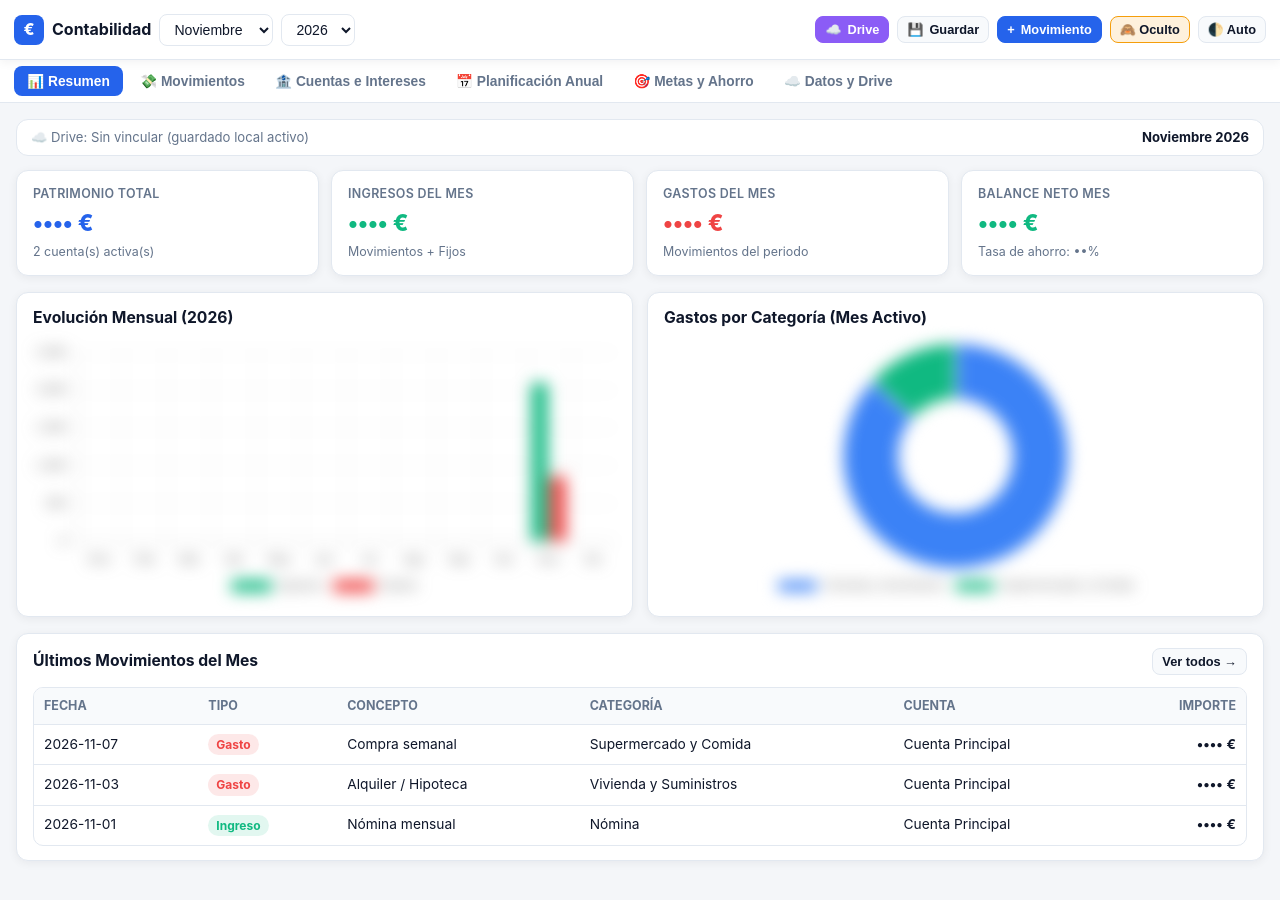
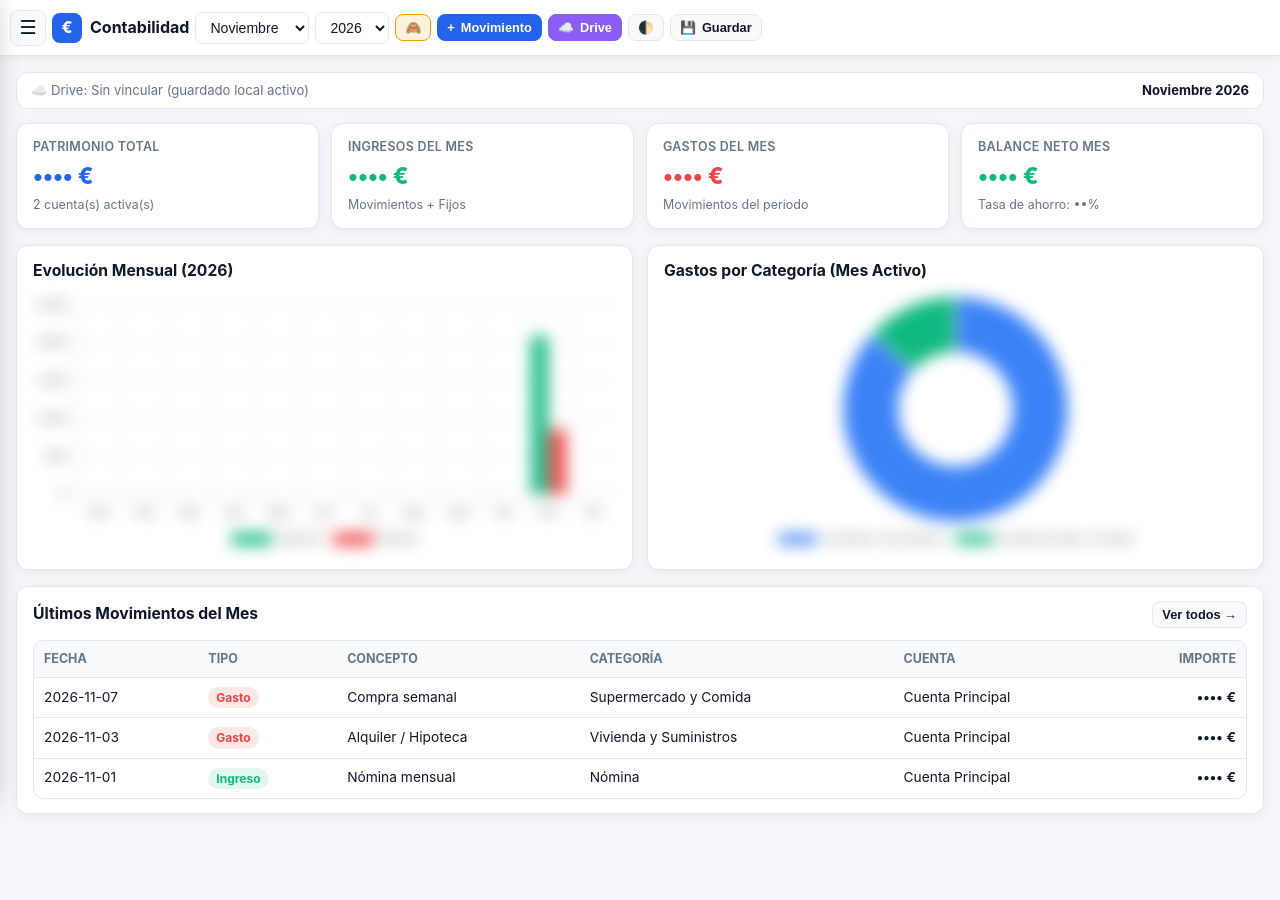
Before and after one commit to Raulsp28/Contabilidad, a plain HTML site: page index.html in a window 1280 px wide. After the commit the page ends 870 px from the top, so only its background shows below. Drawn offline with nearby package versions, Linux system fonts and the light colour scheme.

Commit message:
Add files via upload

```diff
--- a/index.html
+++ b/index.html
@@ -25,8 +25,7 @@
       --accent: #8b5cf6;
       --shadow: 0 2px 10px rgba(15, 23, 42, 0.06);
       --radius: 12px;
-      --header-h: 60px;
-      --nav-h: 46px;
+      --header-h: 56px;
     }
 
     body.dark {
@@ -64,22 +63,24 @@
       position: sticky;
       top: 0;
       z-index: 40;
-      height: var(--header-h);
+      min-height: var(--header-h);
       background: var(--surface);
       border-bottom: 1px solid var(--border);
       display: flex;
       align-items: center;
-      justify-content: space-between;
-      padding: 0 14px;
-      gap: 8px;
+      justify-content: flex-start;
+      padding: 6px 10px;
+      gap: 6px;
       box-shadow: var(--shadow);
+      overflow-x: auto;
     }
 
     .topbar-left, .topbar-right {
       display: flex;
       align-items: center;
-      gap: 8px;
+      gap: 6px;
       flex-wrap: nowrap;
+      flex-shrink: 0;
     }
 
     .brand {
@@ -104,7 +105,8 @@
     }
 
     .hamburger-btn {
-      display: none;
+      display: inline-flex;
+      flex-shrink: 0;
       background: var(--surface-alt);
       border: 1px solid var(--border);
       color: var(--text);
@@ -156,38 +158,7 @@
       border-color: var(--primary);
     }
 
-    /* NAVEGACIÓN DESKTOP */
-    .nav-tabs {
-      position: sticky;
-      top: var(--header-h);
-      z-index: 35;
-      background: var(--surface);
-      border-bottom: 1px solid var(--border);
-      display: flex;
-      gap: 4px;
-      padding: 6px 14px;
-      overflow-x: auto;
-    }
-
-    .nav-tab {
-      border: none;
-      background: transparent;
-      color: var(--text-muted);
-      padding: 7px 13px;
-      border-radius: 8px;
-      font-weight: 600;
-      font-size: 0.86rem;
-      cursor: pointer;
-      white-space: nowrap;
-      transition: all 0.15s ease;
-    }
-    .nav-tab:hover { background: var(--surface-alt); color: var(--text); }
-    .nav-tab.active {
-      background: var(--primary);
-      color: #fff;
-    }
-
-    /* DRAWER MÓVIL */
+    /* MENÚ HAMBURGUESA (DRAWER) */
     .drawer-backdrop {
       display: none;
       position: fixed;
@@ -200,8 +171,8 @@
     .mobile-drawer {
       position: fixed;
       top: 0;
-      left: -270px;
-      width: 260px;
+      left: -275px;
+      width: 265px;
       height: 100%;
       background: var(--surface);
       border-right: 1px solid var(--border);
@@ -211,12 +182,25 @@
       flex-direction: column;
       gap: 8px;
       transition: left 0.22s ease;
+      box-shadow: 4px 0 24px rgba(0, 0, 0, 0.25);
     }
     .mobile-drawer.open { left: 0; }
     .mobile-drawer .nav-tab {
+      border: none;
+      background: transparent;
+      color: var(--text-muted);
+      border-radius: 8px;
+      font-weight: 600;
+      cursor: pointer;
       text-align: left;
       padding: 11px 14px;
       font-size: 0.95rem;
+      transition: all 0.15s ease;
+    }
+    .mobile-drawer .nav-tab:hover { background: var(--surface-alt); color: var(--text); }
+    .mobile-drawer .nav-tab.active {
+      background: var(--primary);
+      color: #fff;
     }
 
     /* CONTENEDOR Y TARJETAS */
@@ -443,10 +427,10 @@
       .grid-2 { grid-template-columns: 1fr; }
     }
     @media (max-width: 720px) {
-      .hamburger-btn { display: inline-flex; }
-      .nav-tabs { display: none; }
-      .brand-text { display: none; }
+      .brand { display: none; }
       .btn-label-hide { display: none; }
+      .topbar select { padding: 5px 6px; font-size: 0.82rem; }
+      .topbar .btn-sm { padding: 6px 8px; font-size: 0.8rem; }
       .grid-4 { grid-template-columns: 1fr 1fr; gap: 8px; }
       .kpi-value { font-size: 1.15rem; }
     }
@@ -467,25 +451,15 @@
     </div>
 
     <div class="topbar-right">
+      <button type="button" id="btn-privacy-toggle" class="btn btn-sm btn-warning" title="Mostrar u ocultar importes">🙈</button>
+      <button type="button" id="btn-open-new-tx" class="btn btn-primary btn-sm" title="Nuevo Movimiento">+ <span class="btn-label-hide">Movimiento</span></button>
       <button type="button" id="btn-gdrive-quick" class="btn btn-sm btn-accent" title="Sincronizar con Google Drive">☁️ <span class="btn-label-hide">Drive</span></button>
+      <button type="button" id="btn-theme-toggle" class="btn btn-sm" title="Tema (Auto / Claro / Oscuro)">🌓</button>
       <button type="button" id="btn-header-save-html" class="btn btn-sm" title="Descargar copia HTML">💾 <span class="btn-label-hide">Guardar</span></button>
-      <button type="button" id="btn-open-new-tx" class="btn btn-primary btn-sm">+ <span class="btn-label-hide">Movimiento</span></button>
-      <button type="button" id="btn-privacy-toggle" class="btn btn-sm btn-warning" title="Mostrar u ocultar importes">🙈 Oculto</button>
-      <button type="button" id="btn-theme-toggle" class="btn btn-sm" title="Tema (Auto / Claro / Oscuro)">🌓 Auto</button>
     </div>
   </header>
 
-  <!-- NAVEGACIÓN DESKTOP -->
-  <nav class="nav-tabs" id="desktop-nav">
-    <button type="button" class="nav-tab active" data-tab="dashboard">📊 Resumen</button>
-    <button type="button" class="nav-tab" data-tab="transactions">💸 Movimientos</button>
-    <button type="button" class="nav-tab" data-tab="accounts">🏦 Cuentas e Intereses</button>
-    <button type="button" class="nav-tab" data-tab="annual">📅 Planificación Anual</button>
-    <button type="button" class="nav-tab" data-tab="goals">🎯 Metas y Ahorro</button>
-    <button type="button" class="nav-tab" data-tab="sync">☁️ Datos y Drive</button>
-  </nav>
-
-  <!-- DRAWER MÓVIL -->
+  <!-- MENÚ DESPLEGABLE HAMBURGUESA -->
   <div class="drawer-backdrop" id="drawer-backdrop"></div>
   <aside class="mobile-drawer" id="mobile-drawer">
     <div style="display:flex;justify-content:space-between;align-items:center;margin-bottom:8px;">
@@ -981,7 +955,7 @@
       document.body.classList.toggle("privacy-masked", isPrivacyMasked);
       const btn = document.getElementById("btn-privacy-toggle");
       if (btn) {
-        btn.textContent = isPrivacyMasked ? "🙈 Oculto" : "👁️ Visible";
+        btn.textContent = isPrivacyMasked ? "🙈" : "👁️";
         btn.classList.toggle("btn-warning", isPrivacyMasked);
       }
       renderAll();
@@ -995,7 +969,7 @@
       document.body.classList.toggle("dark", useDark);
       const btn = document.getElementById("btn-theme-toggle");
       if (btn) {
-        btn.textContent = mode === "system" ? "🌓 Auto" : (mode === "dark" ? "🌙 Oscuro" : "☀️ Claro");
+        btn.textContent = mode === "system" ? "🌓" : (mode === "dark" ? "🌙" : "☀️");
       }
     }
 
@@ -1087,7 +1061,6 @@
         else if (tx.type === "expense") expense += amt;
       });
 
-      // Sumar ajustes manuales anuales del mes si los hubiera
       Object.entries(state.annualManual || {}).forEach(([key, val]) => {
         const [y, catName, mIdx] = key.split("|");
         if (Number(y) === selectedYear && Number(mIdx) === selectedMonth) {
@@ -1108,7 +1081,6 @@
       balEl.className = "kpi-value " + (balance >= 0 ? "text-success" : "text-danger");
       document.getElementById("kpi-savings-rate").textContent = `Tasa de ahorro: ${isPrivacyMasked ? "••%" : rate + "%"}`;
 
-      // Últimos movimientos
       const tbody = document.getElementById("dashboard-recent-tx");
       const recent = monthTxs.slice(0, 6);
       if (!recent.length) {
@@ -1270,7 +1242,6 @@
         `;
       }).join("");
 
-      // Matriz de intereses
       document.getElementById("interest-year-label").textContent = selectedYear;
       const head = document.getElementById("interest-matrix-head");
       head.innerHTML = `<th>Cuenta</th>` + MONTHS_ES.map(m => `<th class="num">${m.slice(0, 3)}</th>`).join("") + `<th class="num">Total Año</th>`;
@@ -1628,7 +1599,6 @@
 
     /* EVENTOS INICIALES */
     document.addEventListener("DOMContentLoaded", () => {
-      // Tema según sistema por defecto
       const savedTheme = safeStorageGet(THEME_MODE_KEY) || "system";
       applyThemeMode(savedTheme, false);
       if (window.matchMedia) {
@@ -1647,7 +1617,6 @@
 
       document.getElementById("btn-privacy-toggle").addEventListener("click", () => togglePrivacyMode());
 
-      // Navegación
       document.querySelectorAll(".nav-tab").forEach(btn => {
         btn.addEventListener("click", () => switchTab(btn.dataset.tab, false));
       });
@@ -1655,7 +1624,6 @@
       document.getElementById("btn-close-drawer").addEventListener("click", closeDrawer);
       document.getElementById("drawer-backdrop").addEventListener("click", closeDrawer);
 
-      // Selectores mes/año
       document.getElementById("global-month-select").addEventListener("change", (e) => {
         selectedMonth = parseInt(e.target.value, 10) || 0;
         persistNavState(true);
@@ -1667,7 +1635,6 @@
         renderAll();
       });
 
-      // Guardar scroll continuo y al salir
       let scrollSaveTimer = null;
       window.addEventListener("scroll", () => {
         clearTimeout(scrollSaveTimer);
@@ -1678,12 +1645,10 @@
         if (document.visibilityState === "hidden") persistNavState(true);
       });
 
-      // Filtros movimientos
       document.getElementById("tx-search").addEventListener("input", renderTransactions);
       document.getElementById("tx-filter-type").addEventListener("change", renderTransactions);
       document.getElementById("tx-filter-account").addEventListener("change", renderTransactions);
 
-      // Formularios
       document.getElementById("btn-open-new-tx").addEventListener("click", () => openTxModal());
       document.getElementById("tx-type").addEventListener("change", toggleTransferFields);
       document.getElementById("tx-form").addEventListener("submit", (e) => {
@@ -1774,7 +1739,6 @@
         renderGoals();
       });
 
-      // Drive y copias
       const savedClientId = safeStorageGet(GDRIVE_CLIENT_KEY);
       if (savedClientId) document.getElementById("gdrive-client-id").value = savedClientId;
 
@@ -1819,12 +1783,10 @@
         renderAll();
       });
 
-      // Restaurar pestaña, mes, año y scroll guardados
       syncPeriodSelectors();
       switchTab(activeTab, true);
       restoreScrollPosition();
 
-      // Reconexión silenciosa con Google Drive si hay Client ID guardado
       if (savedClientId) {
         setTimeout(() => initGoogleDriveClient(true), 900);
       }
```
